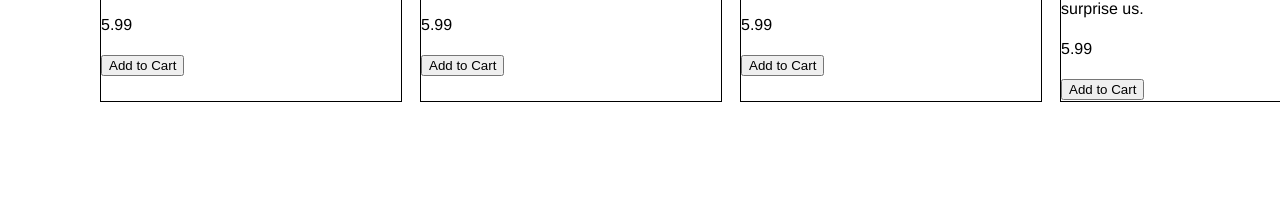
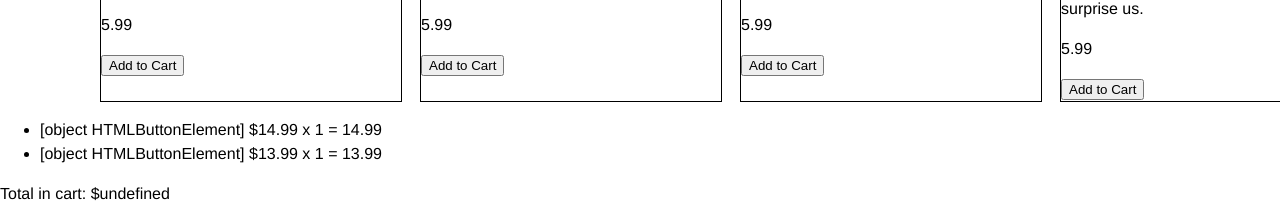
Before and after one commit to Smerly/Mood-Shop-Fixed, a plain HTML site: page Mood-Shop2-master/Mood-Shop/index.html in a window 1280 px wide. Shown: the part 1565-1771 px from the top of the page. Before the commit the page ends 1667 px from the top, so only its background shows below. Drawn offline with Linux system fonts and the light colour scheme.

Commit message:
connect cart to footer

```diff
--- a/Mood-Shop2-master/Mood-Shop/index.html
+++ b/Mood-Shop2-master/Mood-Shop/index.html
@@ -26,6 +26,15 @@
     </main>
 
     <footer>
+        <div id='cart-qty'>
+
+        </div>
+        <ul id='item-list'>
+
+        </ul>
+        <div id='cart-total'>
+
+        </div>
     </footer>
 
 
--- a/Mood-Shop2-master/resources/js/scripts.js
+++ b/Mood-Shop2-master/resources/js/scripts.js
@@ -1,5 +1,11 @@
 import data from './data.js'
+const itemList = document.getElementById('item-list')
 const itemsContainer = document.getElementById('items')
+itemList.innerHTML = '<li> Hello World</li>'
+const cartQty = document.getElementById('cart-qty')
+const cartTotal = document.getElementById('cart-total')
+
+
 
 for (let i=0; i<data.length; ++i) {
     let newDiv = document.createElement('div');
@@ -32,7 +38,7 @@ for (let i=0; i<data.length; ++i) {
     itemsContainer.appendChild(newDiv)
   }
 
-
+const cart = []
 
 function addItem (name, price) {
     for (let i = 0; i < cart.length; i += 1) {
@@ -49,12 +55,22 @@ function addItem (name, price) {
 // Show Items
 function showItems () {
     const qty = getQty()
-    console.log(`You have ${qty} items in your cart`)
+    // console.log(`You have ${qty} items in your cart`)
+
+    let itemStr = ''
     for (let i = 0; i < cart.length; i += 1) {
         console.log(`-${ cart[i].name} $${cart[i].price} x ${cart[i].qty} `)
+      //  { name:'Apple', price: 0.99, qty: 3}
+
+        const {name, price, qty} = cart[i]
+        itemStr += `<li> ${name} $${price} x ${qty} = ${qty * price} </li>`
     }
+
+    itemList.innerHTML = itemStr
+
     const total = getTotal()
-    console.log(`Your total is: $${total.toFixed(2)}`)
+    // console.log(`Your total is: $${total.toFixed(2)}`)
+    cartTotal.innerHTML = `Total in cart: $${getTotal()}`
 }
 
 
```
Also changed, not shown: Mood-Shop2-master/Mood-Shop/resources/js/scripts.js (+19 -3 lines).
